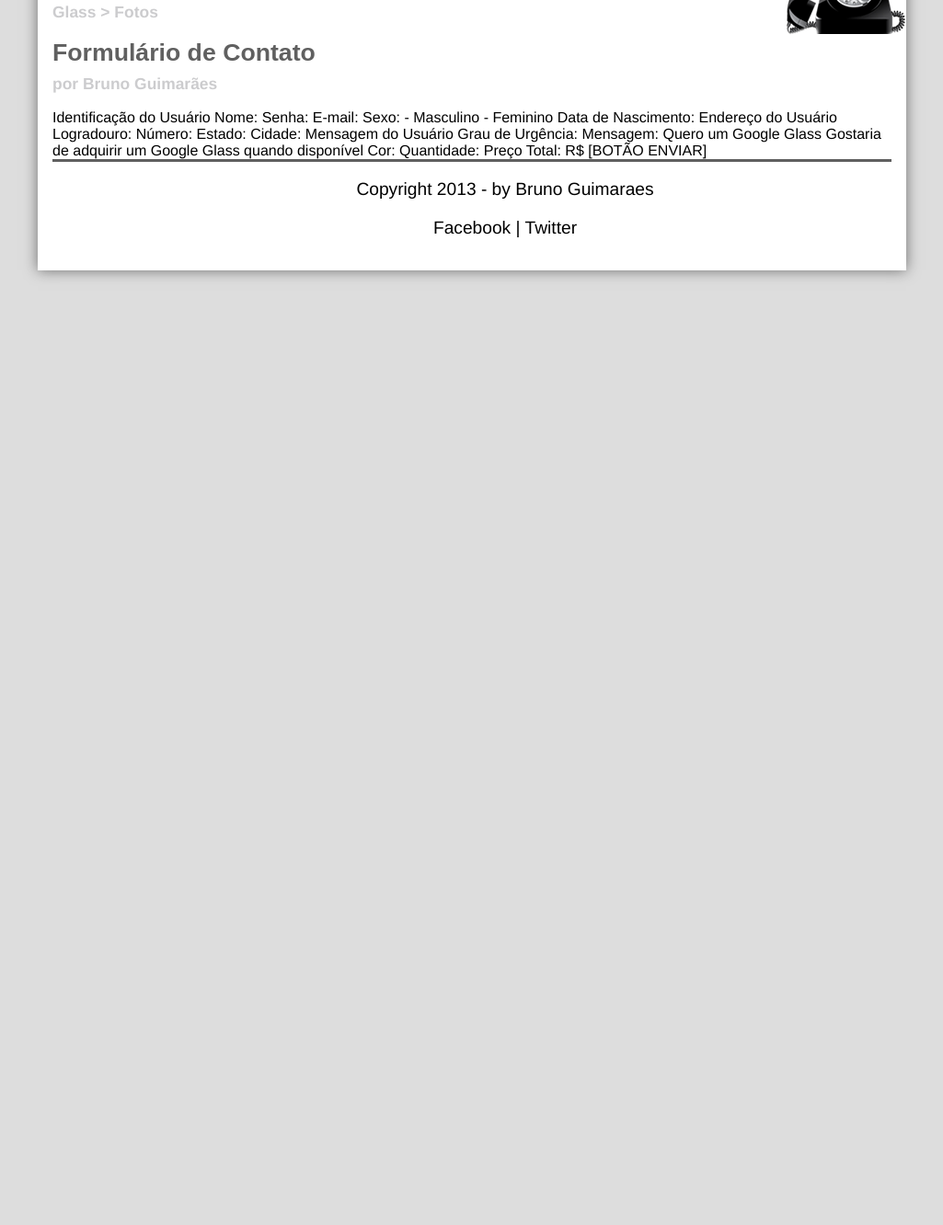
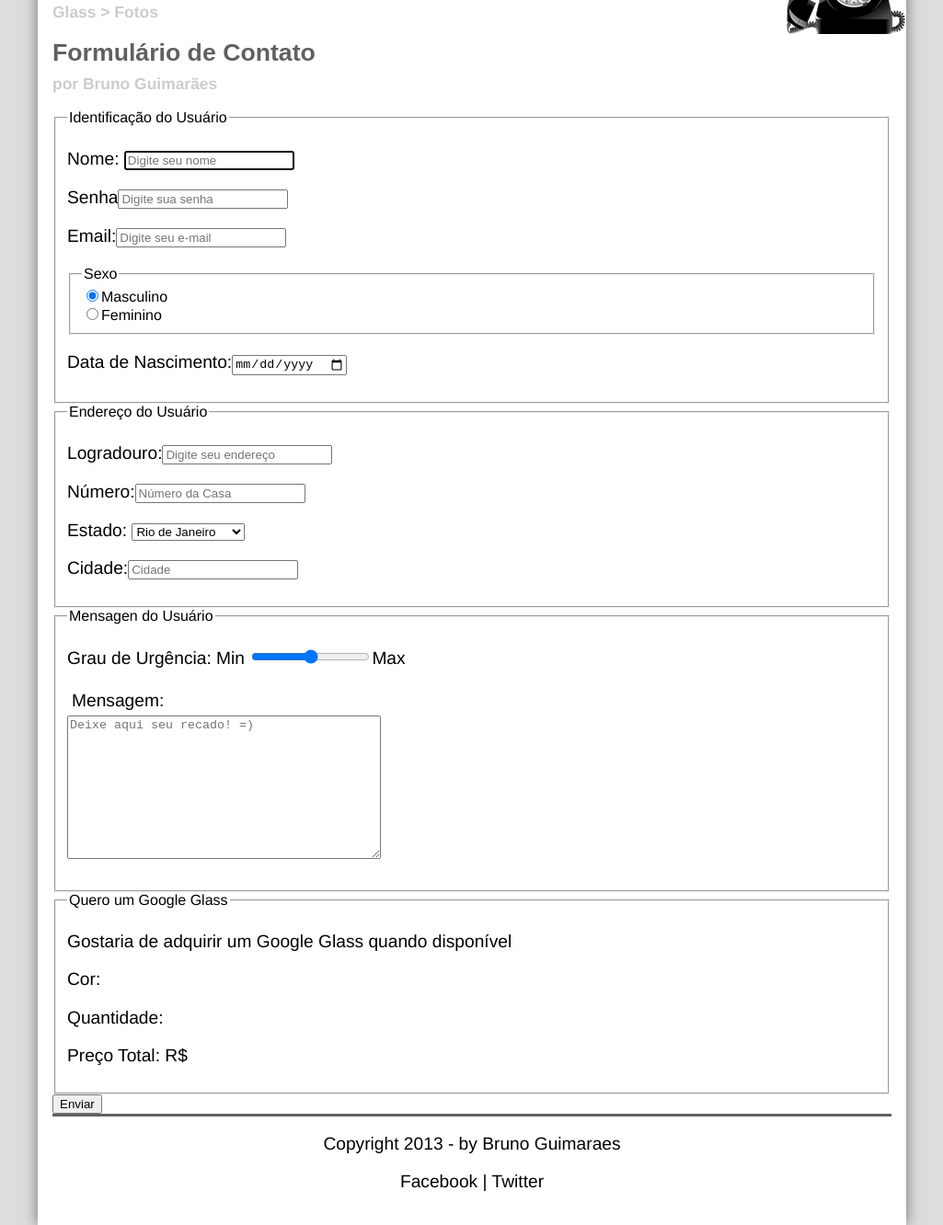
Before and after one commit to devguimaraes/html5css3, a plain HTML site: page fale-conosco.html in a window 1280 px wide. Shown: the part 201-1533 px from the top of the page at 92% size, without its empty margins (127-1152 px from the left). Before the commit the page ends 800 px from the top, so only its background shows below. Drawn offline with Linux system fonts and the light colour scheme.

Commit message:
Criação e marcação do arquivo fale conosco

```diff
--- a/_css/form.css
+++ b/_css/form.css
@@ -62,7 +62,6 @@ header#cabecalho h2 {
 
 p {
     text-align: justify;
-    text-indent: 4.5rem;
     font-size: 1.2rem;
     box-sizing: border-box;
 }
@@ -131,3 +130,13 @@ footer#rodape {
 footer#rodape p {
     text-align: center;
 }
+
+form p#sms label {
+    display: block;
+    width: 100px;
+    padding: 5px;
+}
+
+form p#sms textarea {
+    bottom: 90px;
+}
--- a/fale-conosco.html
+++ b/fale-conosco.html
@@ -39,9 +39,54 @@
                 <h1>Formulário de Contato</h1>
                 <h3>por Bruno Guimarães</h3>
 
-
-                Identificação do Usuário Nome: Senha: E-mail: Sexo: - Masculino - Feminino Data de Nascimento: Endereço do Usuário Logradouro: Número: Estado: Cidade: Mensagem do Usuário Grau de Urgência: Mensagem: Quero um Google Glass Gostaria de adquirir um Google
-                Glass quando disponível Cor: Quantidade: Preço Total: R$ [BOTÃO ENVIAR]
+                <form method="POST" id="cadastro" action="malito:bguimaraes@outlook.com">
+                    <fieldset>
+                        <legend id="usuario">Identificação do Usuário</legend>
+                        <p><label for="idNome">Nome:</label> <input type="text" placeholder="Digite seu nome" name="nameNome" id="idNome" size="20" maxlength="60" autofocus></p>
+                        <p><label for="idSenha">Senha</label><input type="password" placeholder="Digite sua senha" name="nameSenha" maxlength="12" id="idSenha"> </p>
+                        <p><label for="idEmail">Email:</label><input type="email" placeholder="Digite seu e-mail" name="nameEmail" id="idEmail" minlength="2" maxlength="40 "></p>
+                        <fieldset id="sexo">
+                            <legend>Sexo</legend>
+                            <input type="radio" value="masculino" id="sexoMasc" checked name="sexo"><label for="sexoMasc">Masculino</label><br>
+                            <input type="radio" id="sexoFeminino" name="sexo" value="feminino"><label for="sexoFeminino">Feminino</label>
+                        </fieldset>
+                        <p><label for="nascimento">Data de Nascimento:</label><input type="date" placeholder="Dt Nascimento" id="nascimento"> </p>
+                    </fieldset>
+                    <fieldset id="endereço">
+                        <legend>Endereço do Usuário</legend>
+                        <p><label for="endereco">Logradouro:</label><input type="text" id="endereco" name="endereco" placeholder="Digite seu endereço"></p>
+                        <p><label for="numero">Número:</label><input type="number" id="numero" name="numero" placeholder="Número da Casa"></p>
+                        <p><label for="estado">Estado:</label>
+                            <select name="estado" id="estado">
+                                <optgroup label="Região Sudeste" style="color: black;">
+                                    <option>Rio de Janeiro</option>
+                                    <option>São Paulo</option>
+                                    <option>Minas Gerais</option>
+                                    <option>Espirito Santo</option>
+                                </optgroup>
+                            </select></p>
+                        <p><label for="Cidade">Cidade:</label><input type="text" id="Cidade" name="Cidade" placeholder="Cidade"></p>
+                    </fieldset>
+                    <fieldset id="mensagem">
+                        <legend>
+                            Mensagen do Usuário
+                        </legend>
+                        <p><label for="urgencia">Grau de Urgência:</label> Min
+                            <input type="range" min="0" max="10" name="emergency" id="urgencia">Max
+                        </p>
+                        <p id="sms"><label for="msg">Mensagem:</label>
+                            <textarea name="recado" id="msg" cols="40" rows="10" placeholder="Deixe aqui seu recado! =)"></textarea>
+                        </p>
+                    </fieldset>
+                    <fieldset id="pedido">
+                        <legend>Quero um Google Glass </legend>
+                        <p><label for="Glass">Gostaria de adquirir um Google Glass quando disponível </label></p>
+                        <p><label for="cor">Cor:</p>
+                        <p><label for="qntd">Quantidade:</label></p>
+                        <p><label for="total">Preço Total: R$</label></p>
+                    </fieldset>
+                    <button type="submit">Enviar</button>
+                </form>
             </header>
         </article>
 
```
Also changed, not shown: multimidia.html (+0 -11 lines), 1 other file.
